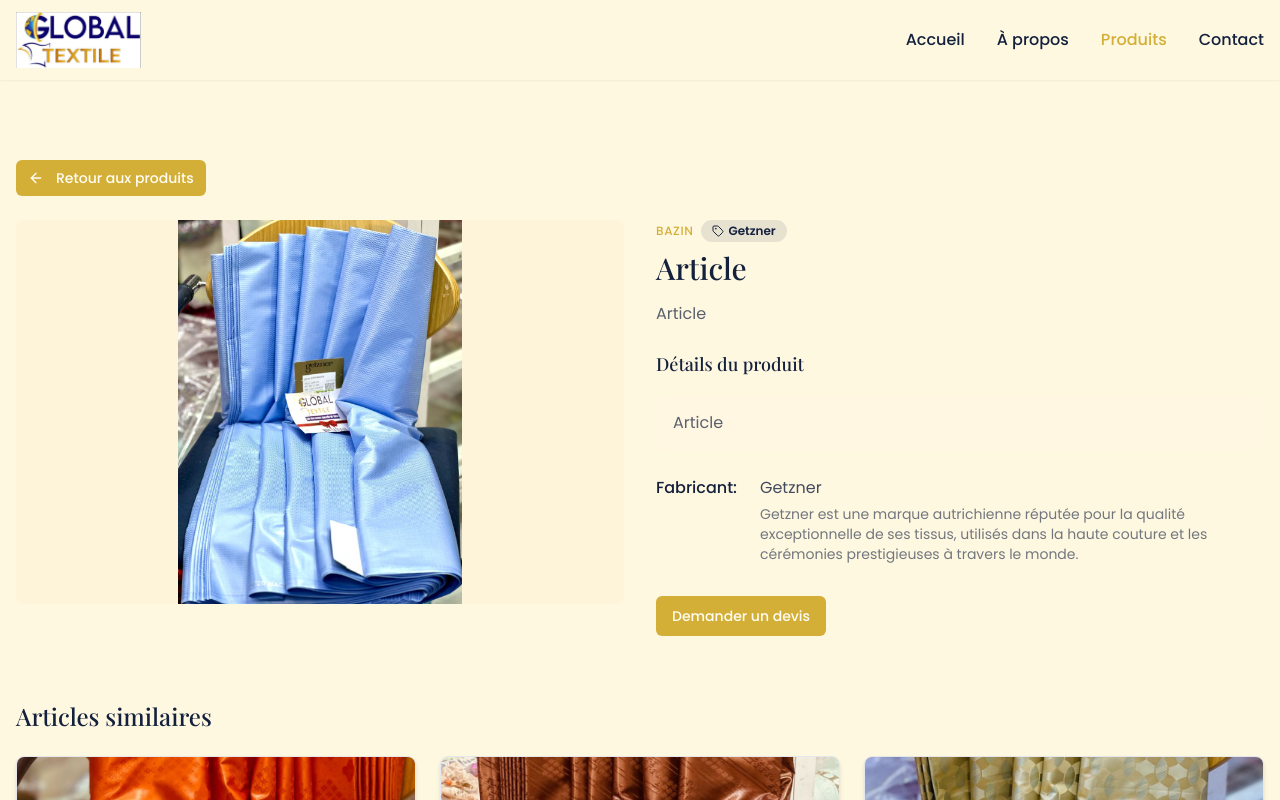
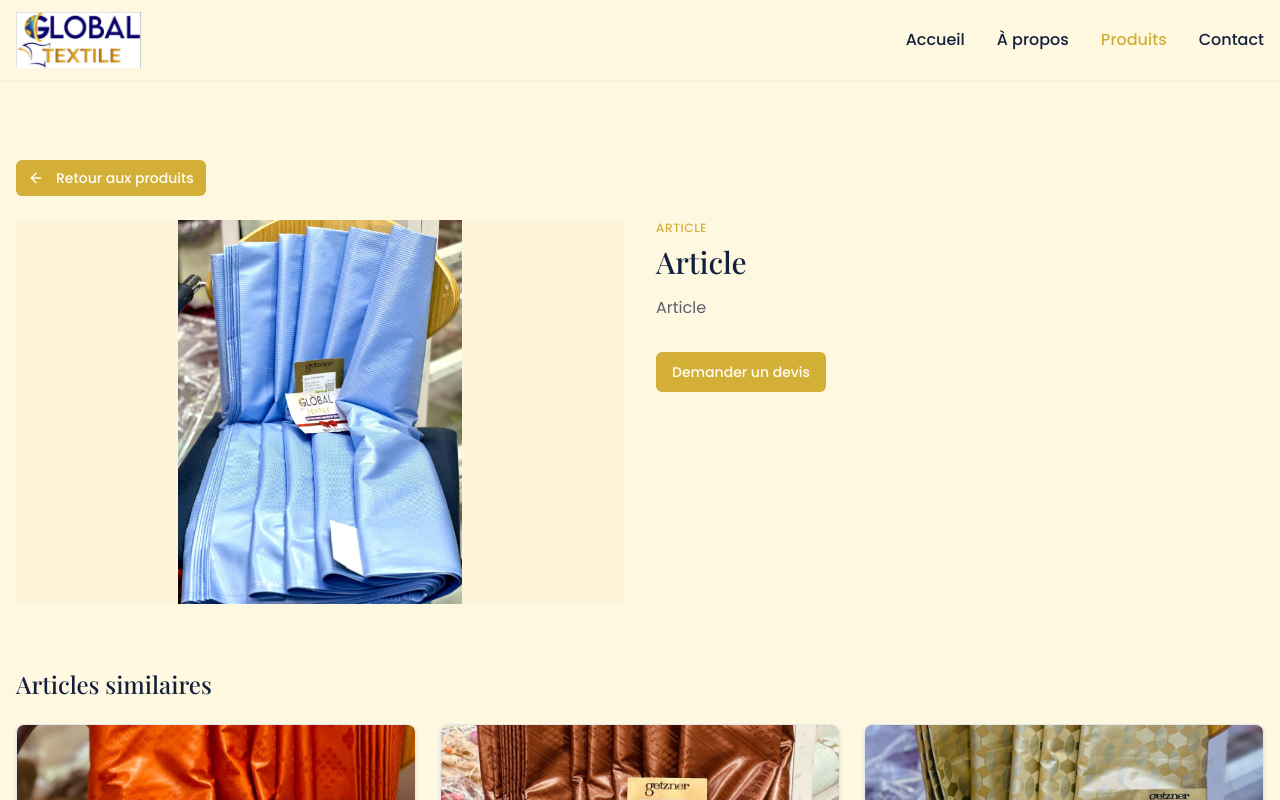
Before and after one commit to assanefallinfo/global-textile-s, a React (Vite) app: page /produits/1 in a window 1280 px wide. Shown: the top 800 px of the page. Built offline with nearby package versions, Linux system fonts and the light colour scheme.

Commit message:
Refactor: Replace product details with "Article"
Replaced product details, manufacturer, and categories with "Article" in relevant components.

```diff
--- a/src/components/Products.tsx
+++ b/src/components/Products.tsx
@@ -20,21 +20,17 @@ interface ProductsProps {
 }
 
 const Products = ({ showHeading = true }: ProductsProps) => {
-  // Récupérer toutes les catégories uniques des produits
-  const categories = ['Tout', ...Array.from(new Set(products.map(product => product.category)))];
+  // Simplify to just "Article"
+  const categories = ['Article'];
 
-  const [activeCategory, setActiveCategory] = useState<string>("Tout");
+  const [activeCategory, setActiveCategory] = useState<string>("Article");
   const [filteredProducts, setFilteredProducts] = useState<Product[]>(products);
   const navigate = useNavigate();
 
-  // Filtrer les produits lorsque la catégorie active change
+  // No need to filter products anymore
   useEffect(() => {
-    if (activeCategory === "Tout") {
-      setFilteredProducts(products);
-    } else {
-      setFilteredProducts(products.filter(product => product.category === activeCategory));
-    }
-  }, [activeCategory]);
+    setFilteredProducts(products);
+  }, []);
 
   const handleProductClick = (productId: number) => {
     navigate(`/produits/${productId}`);
@@ -53,7 +49,7 @@ const Products = ({ showHeading = true }: ProductsProps) => {
         {/* Liens sociaux */}
         <SocialLinks />
 
-        {/* Filtre par catégorie */}
+        {/* Filtre par catégorie - Simplified */}
         <CategoryFilter
           categories={categories}
           activeCategory={activeCategory}
--- a/src/components/product/CategoryFilter.tsx
+++ b/src/components/product/CategoryFilter.tsx
@@ -11,20 +11,15 @@ interface CategoryFilterProps {
 const CategoryFilter = ({ categories, activeCategory, onCategoryChange }: CategoryFilterProps) => {
   return (
     <div className="mb-12 flex flex-wrap items-center justify-center gap-2">
-      {categories.map((category) => (
       <button
-          key={category}
         className={cn(
           "px-4 py-2 rounded-full text-sm font-medium transition-all",
-            activeCategory === category
-              ? "bg-gold text-white"
-              : "bg-gold/10 text-navy hover:bg-gold/20"
+          "bg-gold text-white"
         )}
-          onClick={() => onCategoryChange(category)}
+        onClick={() => onCategoryChange("Article")}
       >
-          {category}
+        Article
       </button>
-      ))}
     </div>
   );
 };
--- a/src/components/product/ProductCard.tsx
+++ b/src/components/product/ProductCard.tsx
@@ -1,8 +1,7 @@
 
 import React from 'react';
 import { Card, CardContent } from "@/components/ui/card";
-import { Image, Tag } from 'lucide-react';
-import { Badge } from '@/components/ui/badge';
+import { Image } from 'lucide-react';
 
 interface Product {
   id: number;
@@ -43,21 +42,8 @@ const ProductCard = ({ product, onClick }: ProductCardProps) => {
       <CardContent className="p-6">
         <div className="flex items-center justify-between gap-2 mb-2">
           <span className="text-xs font-medium text-gold uppercase tracking-wider">
-            {product.category}
+            Article
           </span>
-
-          {product.manufacturer && (
-            <Badge variant="outline" className="text-xs bg-white">
-              {product.manufacturer.includes('Getzner') ? (
-                <span className="flex items-center gap-1">
-                  <Tag className="h-3 w-3" />
-                  {product.manufacturer}
-                </span>
-              ) : (
-                product.manufacturer
-              )}
-            </Badge>
-          )}
         </div>
 
         <h3 className="text-xl font-serif font-medium text-navy mt-2 mb-3">
--- a/src/components/product/ProductInfo.tsx
+++ b/src/components/product/ProductInfo.tsx
@@ -2,8 +2,6 @@
 import React from 'react';
 import { Button } from '@/components/ui/button';
 import { Product } from '@/types/product';
-import { Tag } from 'lucide-react';
-import { Badge } from '@/components/ui/badge';
 
 interface ProductInfoProps {
   product: Product;
@@ -16,15 +14,8 @@ const ProductInfo = ({ product, longDescription, onDevisClick }: ProductInfoProp
     <div>
       <div className="flex items-center gap-2 mb-2">
         <span className="text-xs font-medium text-gold uppercase tracking-wider">
-          {product.category}
+          Article
         </span>
-
-        {product.manufacturer && (
-          <Badge className="bg-navy/10 text-navy hover:bg-navy/20 flex items-center gap-1">
-            <Tag className="h-3 w-3" />
-            {product.manufacturer}
-          </Badge>
-        )}
       </div>
 
       <h3 className="text-3xl font-serif font-medium text-navy mt-2 mb-4">
@@ -34,30 +25,6 @@ const ProductInfo = ({ product, longDescription, onDevisClick }: ProductInfoProp
       <p className="text-navy/70 mb-6">
         Article
       </p>
-
-      {longDescription && (
-        <div className="text-navy/70 mb-6 space-y-4">
-          <h4 className="text-lg font-medium text-navy">Détails du produit</h4>
-          <div className="bg-cream/50 p-4 rounded-md border border-cream">
-            Article
-          </div>
-        </div>
-      )}
-
-      {product.manufacturer && (
-        <div className="mt-6 mb-8 flex items-start gap-2">
-          <span className="font-medium text-navy min-w-24">Fabricant:</span>
-          <div>
-            <span className="text-navy/80">{product.manufacturer}</span>
-            {product.manufacturer.includes('Getzner') && (
-              <p className="text-sm text-navy/60 mt-1">
-                Getzner est une marque autrichienne réputée pour la qualité exceptionnelle de ses tissus,
-                utilisés dans la haute couture et les cérémonies prestigieuses à travers le monde.
-              </p>
-            )}
-          </div>
-        </div>
-      )}
 
       <div className="mt-8">
         <Button
--- a/src/components/product/RelatedProducts.tsx
+++ b/src/components/product/RelatedProducts.tsx
@@ -15,8 +15,9 @@ interface RelatedProductsProps {
 const RelatedProducts = ({ currentProductId, currentProductCategory, products }: RelatedProductsProps) => {
   const navigate = useNavigate();
 
+  // Get 3 random products that aren't the current one
   const relatedProducts = products
-    .filter(p => p.category === currentProductCategory && p.id !== currentProductId)
+    .filter(p => p.id !== currentProductId)
     .slice(0, 3);
 
   if (relatedProducts.length === 0) {
@@ -54,7 +55,7 @@ const RelatedProducts = ({ currentProductId, currentProductCategory, products }:
             </div>
             <CardContent className="p-4">
               <span className="text-xs font-medium text-gold uppercase tracking-wider">
-                {relatedProduct.category}
+                Article
               </span>
               <h3 className="font-serif text-navy mt-2 mb-2">
                 Article
```
Lines whose indentation alone changed are shown as unchanged.
